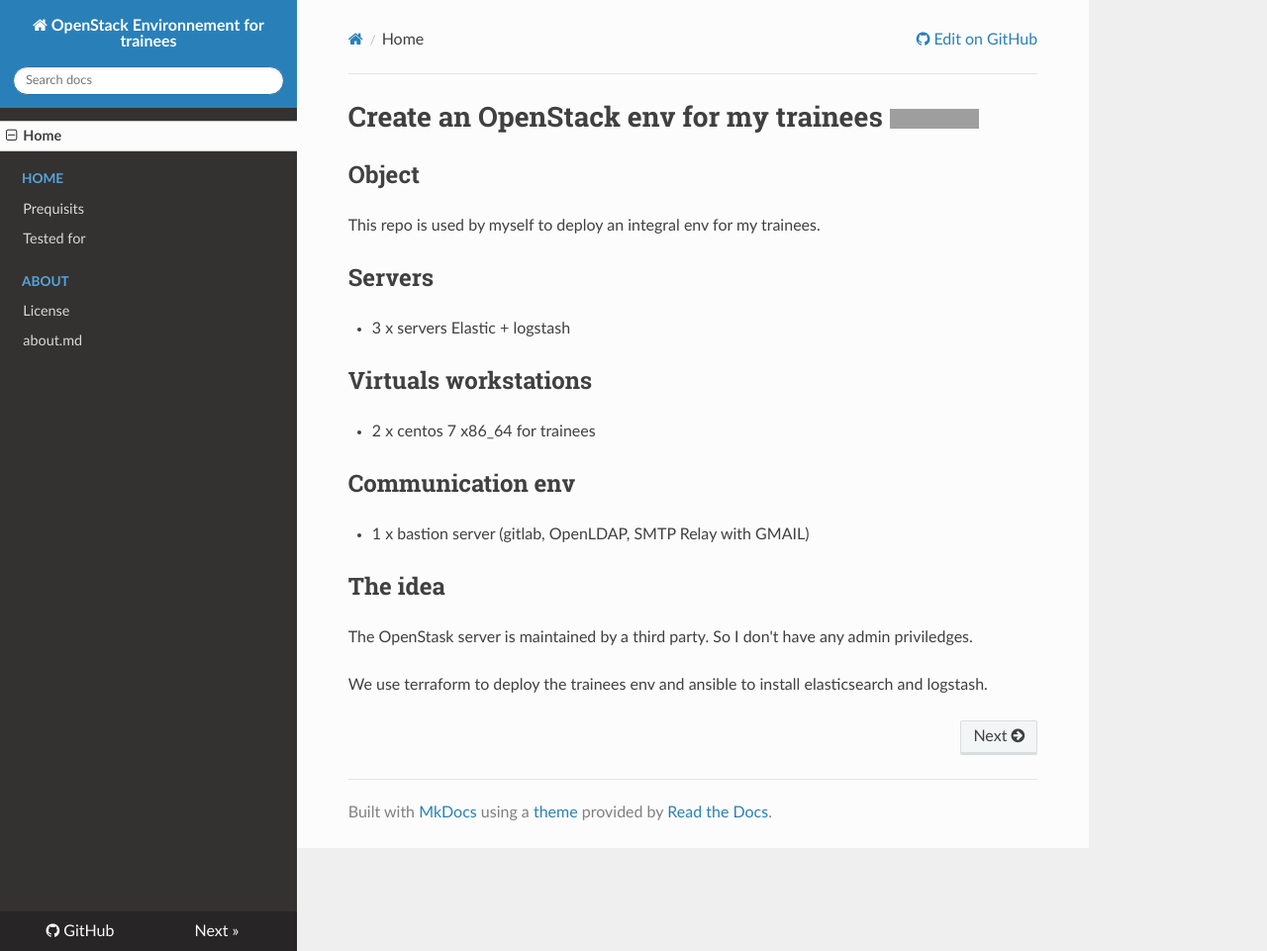
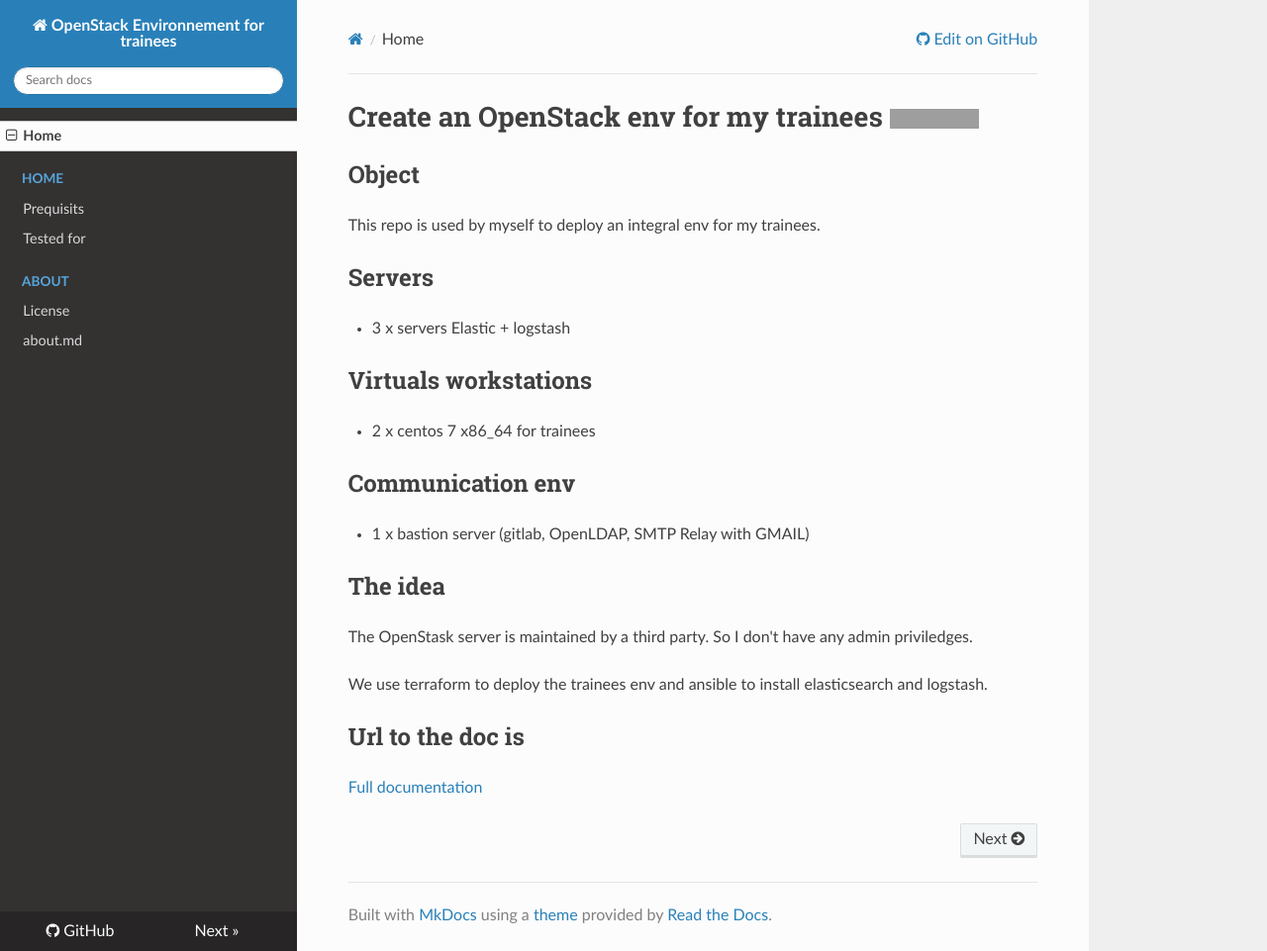
Before and after one commit to redbeard28/openstack-env-trainees, an MkDocs documentation site: the page built from docs/index.md, in a window 1280 px wide and 961 px high. Shown: the whole window at 99% size. Built offline with MkDocs 1.6.1, drawn with Linux system fonts in a browser that asks for light colours; nearby versions of some CDN libraries; old or Windows-style settings are respelled for this version of MkDocs; grey boxes are pictures that could not be loaded.

Commit message:
Add some docs pages...

```diff
--- a/docs/index.md
+++ b/docs/index.md
@@ -21,3 +21,6 @@ This repo is used by myself to deploy an integral env for my trainees.
 The OpenStask server is maintained by a third party. So I don't have any admin priviledges.
 
 We use terraform to deploy the trainees env and ansible to install elasticsearch and logstash.
+
+## Url to the doc is
+[Full documentation](http://openstack-env-trainees.readthedocs.io/en/latest/)
```
Also changed, not shown: README.md (+3 -0 lines).
